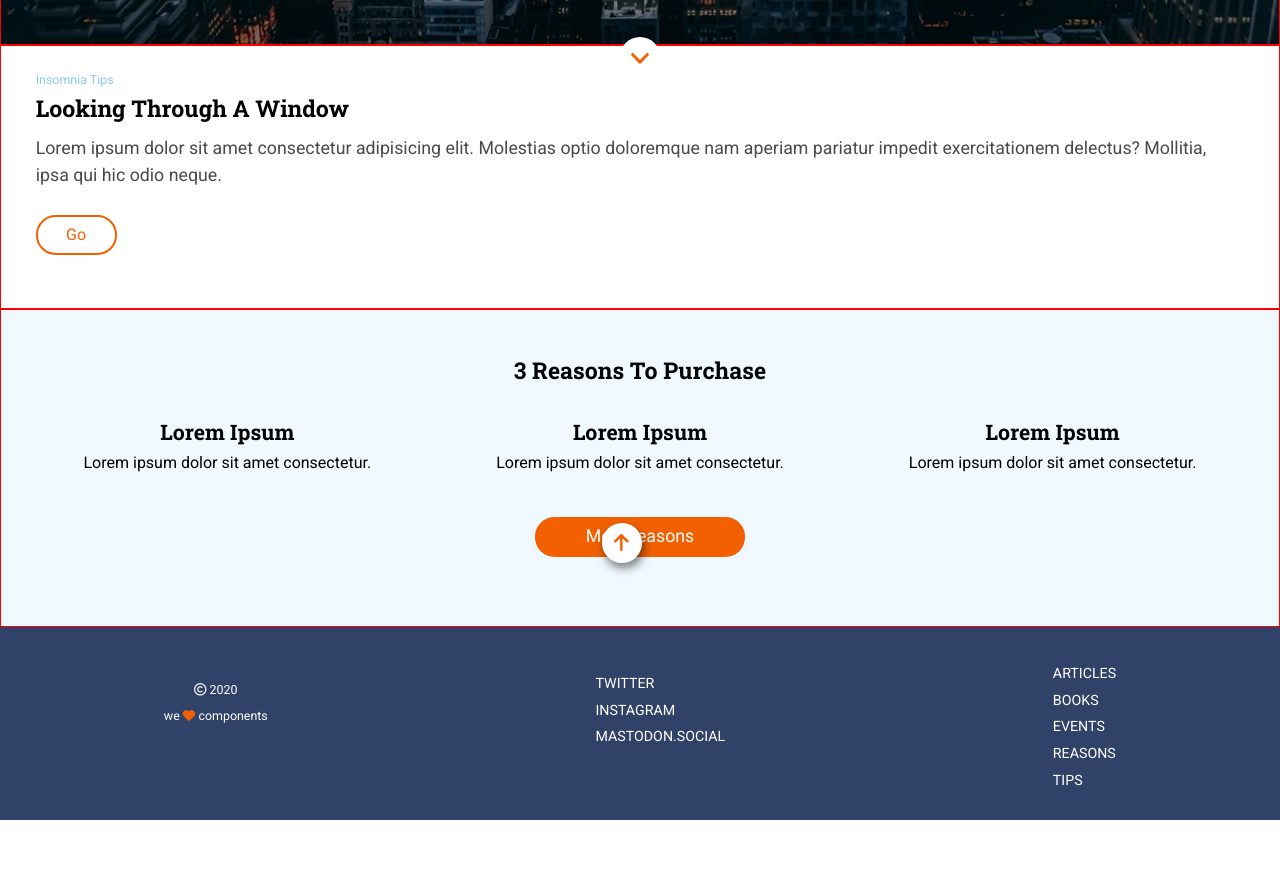
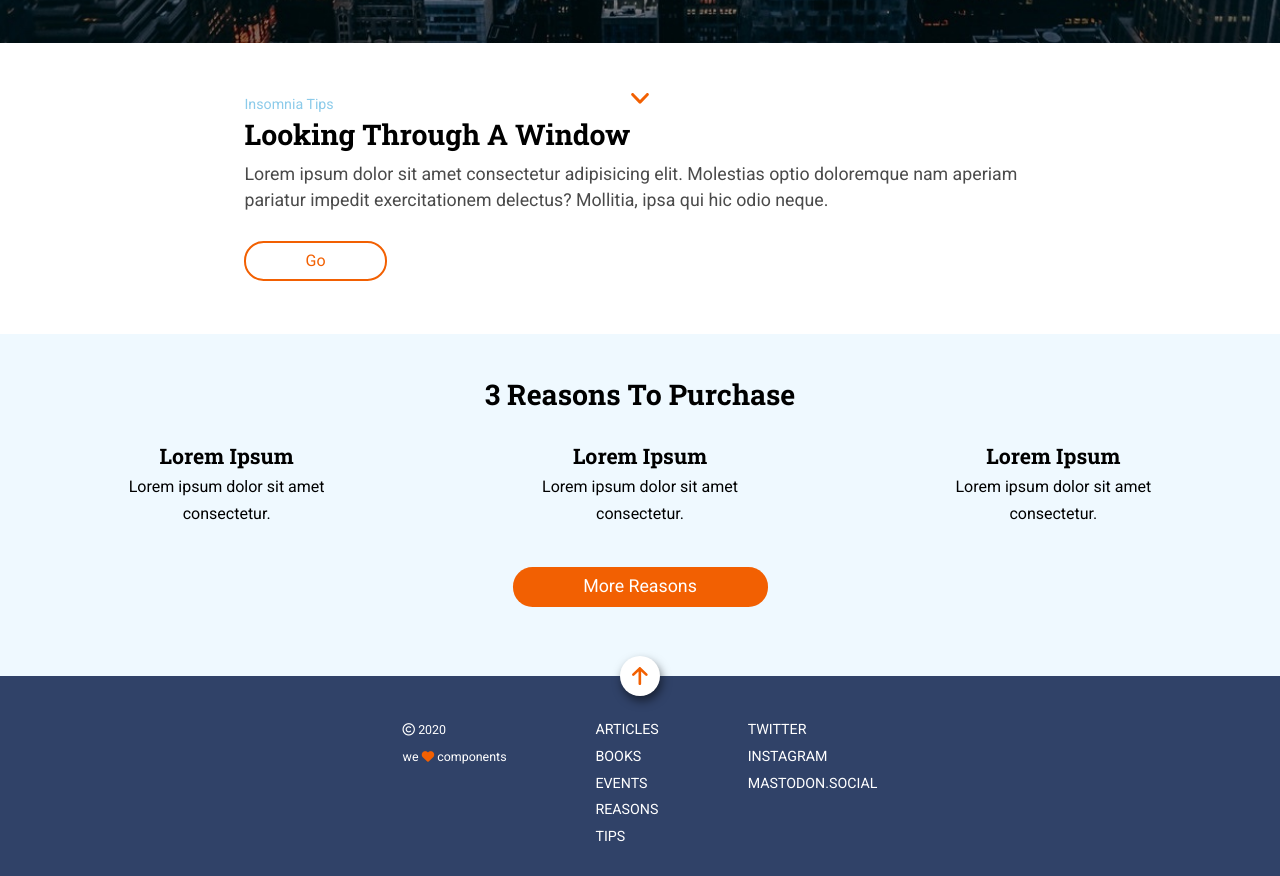
Before and after one commit to miriamschaefer/anonymous-proxy, a website: page src/html/index.html in a window 1280 px wide. Shown: the part 757-1633 px from the top of the page. Before the commit the page ends 1577 px from the top, so only its background shows below. Drawn offline with nearby package versions, Linux system fonts and the light colour scheme; files that its build step writes are made by us from their sources; files whose address does not match are found by name.

Commit message:
finish responsive desktop

```diff
--- a/src/html/partials/main.html
+++ b/src/html/partials/main.html
@@ -1,6 +1,6 @@
 <main class="main">
   <!-- HERO -->
-  <div class="wrapper">
+
   <div class="hero">
       <h1 class="hero__title">
       <span>Anonymous</span>
@@ -12,11 +12,10 @@
         <img src="./assets/images/ico-scroll-down.svg" />
       </a>
     </div>
-  </div>
 </div>
 
   <!-- BLOG -->
-<div class="wrapper">
+
   <section class="blog">
     <h4 class="blog__lead">Insomnia Tips</h4>
     <h2 class="blog__title">
@@ -28,6 +27,7 @@
       doloremque nam aperiam pariatur impedit exercitationem delectus? Mollitia,
       ipsa qui hic odio neque.
     </p>
+
     <div class="blog__button">
       <a href="#" title="Read article">
         <p>Go</p>
@@ -37,7 +37,7 @@
   </section>
 
   <!-- 3 REASONS -->
-<div class="wrapper">
+
   <section class="reasons" id="bottom">
     <h2 class="reasons__title">3 reasons to purchase</h2>
     <article class="reasons__block">
@@ -64,5 +64,5 @@
       </a>
     </div>
   </section>
-</div>
+
 </main>
--- a/src/scss/core/_variables.scss
+++ b/src/scss/core/_variables.scss
@@ -16,4 +16,4 @@ $color-secondary-text: #4a4a4a;
 // breakpoints
 
 $tablet: 768px;
-$desktop: 1280;
+$desktop: 1280px;
--- a/src/scss/layout/_footer.scss
+++ b/src/scss/layout/_footer.scss
@@ -1,5 +1,8 @@
 .footer {
+  background-color: $color-dark-secondary;
+
   &__scrollup {
+    position: relative;
     height: 2.5rem;
     width: 2.5rem;
     background-color: $color-light;
@@ -7,37 +10,57 @@
     box-shadow: 2px 5px 10px rgba(0, 0, 0, 0.5);
 
     // ICON MOVEMENT
-    position: absolute;
-    top: 222%;
-    left: 45%;
+
+    left: 50%;
+    transform: translate(-50%, -50%);
 
     & img {
       height: 1.111rem;
       margin-top: 0.67rem;
       margin-left: 0.755rem;
     }
-
-    @include tablet {
-      top: 160%;
-      left: 47%;
-    }
   }
   //STYLES
   &__area {
-    background-color: $color-dark-secondary;
     color: $color-light;
     text-transform: uppercase;
     display: flex;
     flex-direction: column;
     align-items: center;
 
+    @include tablet {
+      flex-direction: row-reverse;
+      justify-content: space-evenly;
+      align-items: baseline;
+    }
+
+    @include desktop {
+      justify-content: center;
+    }
+
     &__navigation {
-      margin-top: 2.056rem;
       @include footer-menus;
+
+      @include tablet {
+        & ul {
+          text-align: left;
+        }
+
+        @include desktop {
+          padding-right: 5.556rem;
+        }
+      }
     }
 
     &__socialmedia {
       @include footer-menus;
+
+      @include tablet {
+        order: -1;
+        & ul {
+          text-align: left;
+        }
+      }
     }
 
     &__copy {
@@ -50,32 +73,18 @@
         text-align: center;
         line-height: 1.667rem;
 
+        @include tablet {
+          text-align: left;
+        }
+
+        @include desktop {
+          padding-right: 5.556rem;
+        }
+
         .fa-heart {
           color: $color-accent;
         }
       }
     }
-
-    @include tablet {
-      flex-direction: row-reverse;
-      justify-content: space-around;
-      // align-items: flex-start;
-
-      &__copy {
-        text-align: left;
-      }
-
-      &__navigation {
-        & ul {
-          text-align: left;
-        }
-      }
-
-      &__socialmedia {
-        & ul {
-          text-align: left;
-        }
-      }
-    }
   }
 }
--- a/src/scss/layout/_page.scss
+++ b/src/scss/layout/_page.scss
@@ -3,9 +3,6 @@ body {
   font-family: $font-main;
 }
 
-.wrapper {
-  border: 1px solid red;
-}
 // HERO
 
 .hero {
@@ -33,10 +30,28 @@ body {
     margin-top: 15.78rem;
     text-shadow: 0px 2px 3px rgba(0, 0, 0, 0.2);
 
+    @include tablet {
+      font-size: 4.444rem;
+      margin-top: 27.78rem;
+    }
+
+    @include desktop {
+      font-size: 5.556rem;
+      margin-top: 30rem;
+    }
+
     span {
       display: block;
       text-align: center;
       line-height: 3.056rem;
+
+      @include tablet {
+        line-height: 5.889rem;
+      }
+
+      @include desktop {
+        line-height: 7.333rem;
+      }
     }
   }
 
@@ -45,6 +60,11 @@ body {
     color: $color-light;
     margin-top: 0.5556rem;
     margin-bottom: 2.5rem;
+
+    @include tablet {
+      font-size: 1.333rem;
+      margin-bottom: 0;
+    }
   }
 
   // SCROLL DOWN ICON
@@ -59,28 +79,10 @@ body {
       height: 0.6667rem;
       margin-top: 1rem;
     }
-  }
 
-  @include tablet {
-    .hero {
-      // TEXT TRANSFORMATION
-      &__title {
-        font-size: 4.444rem;
-        margin-top: 27.78rem;
-
-        & span {
-          line-height: 5.889rem;
-        }
-      }
+    @include tablet {
+      transform: translate(0%, 200%);
     }
-    & p {
-      font-size: 1.333rem;
-      margin-bottom: 0;
-    }
-  }
-  //SCROLL ICON MOVEMENT
-  &__arrow {
-    transform: translate(0%, 200%);
   }
 }
 
@@ -88,6 +90,16 @@ body {
 
 .blog {
   margin-left: 0.8333rem;
+
+  @include tablet {
+    margin-left: 2.167rem;
+    margin-right: 2.167rem;
+  }
+
+  @include desktop {
+    margin-left: 15.28rem;
+    margin-right: 15.28rem;
+  }
 
   &__lead {
     color: $color-light-details;
@@ -97,12 +109,27 @@ body {
     font-weight: 200;
     margin-top: 1.667rem;
     padding-bottom: 0.5rem;
+
+    @include desktop {
+      font-size: 0.8889rem;
+      margin-top: 3.333rem;
+    }
   }
 
   &__title {
     @include title2;
     span {
       display: block;
+    }
+    @include tablet {
+      font-size: 1.444rem;
+
+      & span {
+        display: inline-block;
+      }
+    }
+    @include desktop {
+      font-size: 1.778rem;
     }
   }
 
@@ -111,6 +138,10 @@ body {
     line-height: 1.667rem;
     margin-right: 0.8333rem;
     margin-top: 0.8333rem;
+
+    @include tablet {
+      font-size: 1.111rem;
+    }
   }
 
   // GO BUTTON
@@ -124,27 +155,14 @@ body {
     color: $color-accent;
     margin-top: 1.667rem;
     margin-bottom: 2.5rem;
-  }
 
-  @include tablet {
-    margin-left: 2.167rem;
-    margin-right: 2.167rem;
-
-    &__title {
-      font-size: 1.444rem;
-
-      & span {
-        display: inline-block;
-      }
+    @include tablet {
+      width: 5.056rem;
+      margin-bottom: 3.333rem;
     }
 
-    &__opening {
-      font-size: 1.111rem;
-    }
-
-    &__button {
-      width: 5.056rem;
-      margin-bottom: 3.333rem;
+    @include desktop {
+      width: 8.889rem;
     }
   }
 }
@@ -159,15 +177,48 @@ body {
   text-align: center;
   padding: 3.889rem 3.889rem 0 3.889rem;
 
+  @include tablet {
+    grid-template-columns: repeat(3, 1fr);
+    grid-template-rows: 5.556rem auto 5.556rem;
+    padding: 20px;
+  }
+
   &__title {
     @include title2;
+
+    @include tablet {
+      grid-column: span 3;
+      margin-top: 1.667rem;
+      font-size: 1.444rem;
+    }
+
+    @include desktop {
+      font-size: 1.778rem;
+    }
   }
 
   &__block {
     margin-bottom: 2.5rem;
+    @include tablet {
+      margin-top: 0;
+    }
+
+    @include desktop {
+      margin-left: 4.5rem;
+      margin-right: 4.5rem;
+    }
 
     &__subtitle {
       @include title3;
+      @include tablet {
+        font-size: 1.333rem;
+      }
+
+      &__content {
+        @include tablet {
+          font-size: 1.111px;
+        }
+      }
     }
 
     & p {
@@ -192,40 +243,20 @@ body {
       text-align: center;
       margin-bottom: 3.333rem;
 
+      @include tablet {
+        grid-column: span 3;
+        width: 210px;
+        margin-bottom: 60px;
+      }
+
+      @include desktop {
+        width: 255px;
+        text-transform: capitalize;
+      }
+
       & p {
         margin-top: 0.5556rem;
       }
     }
   }
-
-  @include tablet {
-    grid-template-columns: repeat(3, 1fr);
-    grid-template-rows: 5.556rem auto 5.556rem;
-    padding: 20px;
-
-    &__title {
-      grid-column: span 3;
-      margin-top: 1.667rem;
-      font-size: 1.444rem;
-    }
-
-    &__block {
-      margin-top: 0;
-
-      &__subtitle {
-        font-size: 1.333rem;
-      }
-
-      &__content {
-        font-size: 1.111px;
-      }
-    }
-    &__button {
-      &--accented {
-        grid-column: span 3;
-        width: 210px;
-        margin-bottom: 60px;
-      }
-    }
-  }
 }
--- a/src/scss/pages/_index.scss
+++ b/src/scss/pages/_index.scss
@@ -1,4 +1,6 @@
 body {
+  background-color: $color-light;
+  font-family: $font-main;
   h1 {
     font-family: $font-titles;
     color: $color-light;
```
